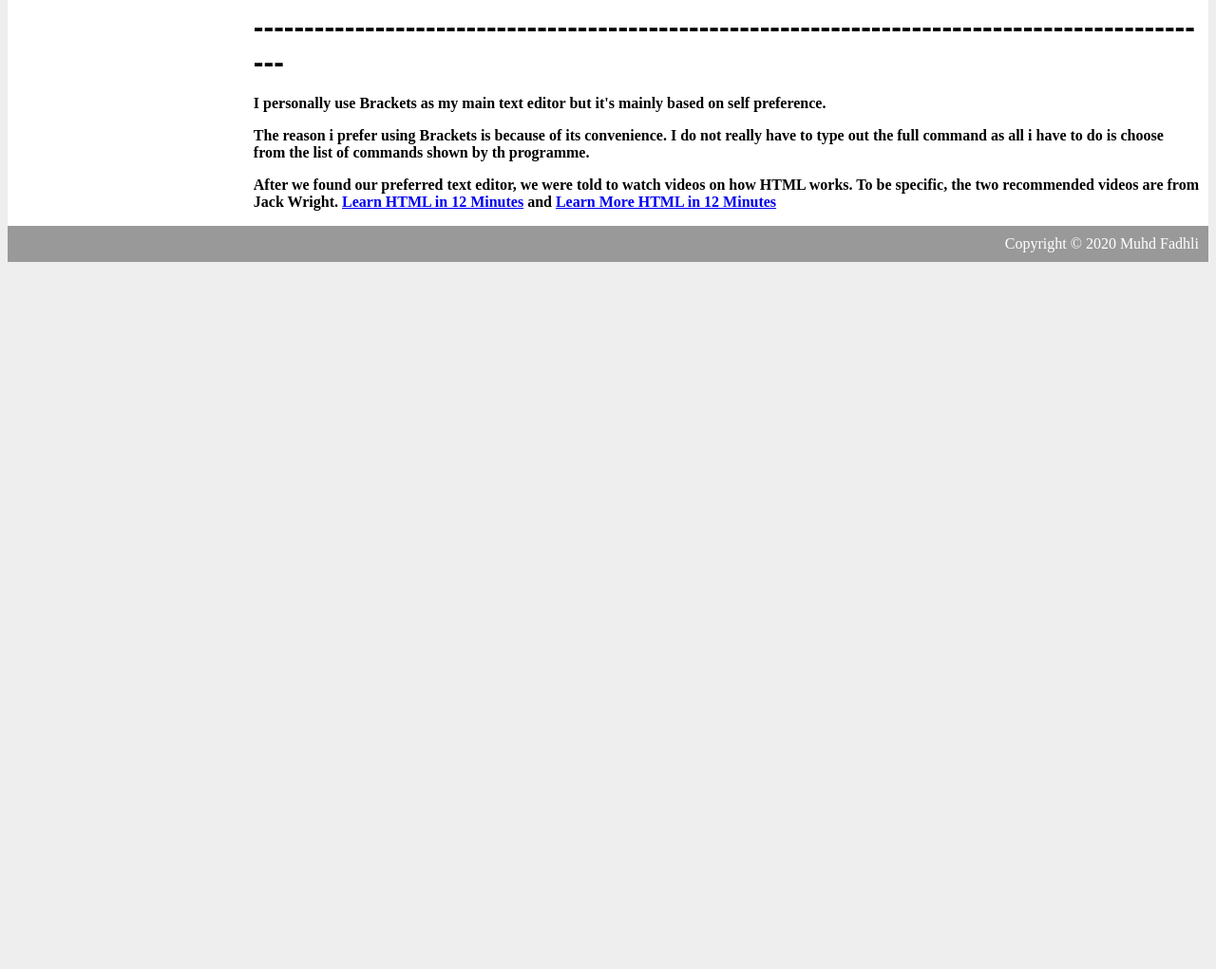
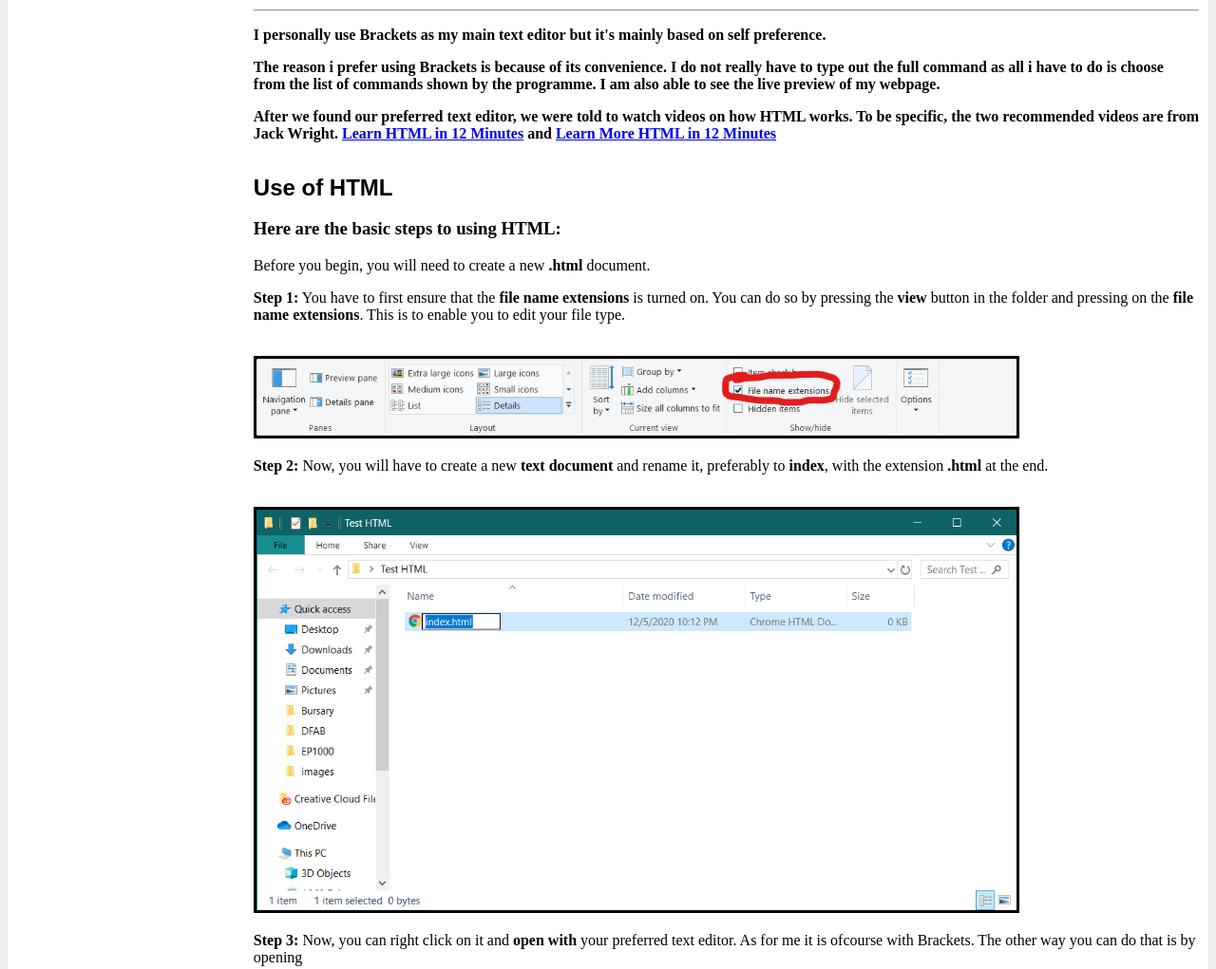
Before and after one commit to Darksnowle/EP1000, a plain HTML site: page Web.html in a window 1280 px wide. Shown: the part 2140-3161 px from the top of the page at 95% size. Before the commit the page ends 2424 px from the top, so only its background shows below. Drawn offline with Linux system fonts and the light colour scheme.

Commit message:
updated web development

```diff
--- a/Web.html
+++ b/Web.html
@@ -45,13 +45,40 @@
                             <a href="https://brackets.io"> <img src="images/brackets.png" alt="brackets" width=500></a>
                         </li>
                     </ul>
-                <h1>------------------------------------------------------------------------------------------------</h1>
+
+                <hr>
 
                 <p><b>I personally use Brackets as my main text editor but it's mainly based on self preference.</b></p>
 
-                <p><b>The reason i prefer using Brackets is because of its convenience. I do not really have to type out the full command as all i have to do is choose from the list of commands shown by th programme.</b></p>
+                <p><b>The reason i prefer using Brackets is because of its convenience. I do not really have to type out the full command as all i have to do is choose from the list of commands shown by the programme. I am also able to see the live preview of my webpage.</b></p>
 
-                <p><b>After we found our preferred text editor, we were told to watch videos on how HTML works. To be specific, the two recommended videos are from Jack Wright. <a href="https://www.youtube.com/watch?v=bWPMSSsVdPk"><u>Learn HTML in 12 Minutes</u></a> and <a href="https://www.youtube.com/watch?v=KJ13lX20FqU&t=122s"><u>Learn More HTML in 12 Minutes</u></a></b></p>
+                <p><b>After we found our preferred text editor, we were told to watch videos on how HTML works. To be specific, the two recommended videos are from Jack Wright. <a href="https://www.youtube.com/watch?v=bWPMSSsVdPk"><u>Learn HTML in 12 Minutes</u></a> and <a href="https://www.youtube.com/watch?v=KJ13lX20FqU&t=122s"><u>Learn More HTML in 12 Minutes</u></a></b></p><br>
+
+                <h2>Use of HTML</h2>
+
+                <h3>Here are the basic steps to using HTML:</h3>
+
+                    <p>Before you begin, you will need to create a new <b>.html</b> document.</p>
+
+                    <p><b>Step 1:</b> You have to first ensure that the <b>file name extensions</b> is turned on. You can do so by pressing the <b>view</b> button in the folder and pressing on the <b>file name extensions</b>. This is to enable you to edit your file type.</p><br>
+                            <img src="images/extensionjpg.jpg" width=800 border="3"><br>
+
+                    <p><b>Step 2:</b> Now, you will have to create a new <b>text document</b> and rename it, preferably to <b>index</b>, with the extension <b>.html</b> at the end.</p><br>
+                        <img src="images/test.png" width="800" border="3"><br>
+
+                    <p><b>Step 3:</b> Now, you can right click on it and <b>open with</b> your preferred text editor. As for me it is ofcourse with Brackets. The other way you can do that is by opening </p><br>
+
+                        <img src="images/open.png" width="800" border="3"><br>
+
+                    <p><b>OR</b> You can also open that file through your text editor. Simply click on <b>File</b>><b>Open</b> and find your <b>index.html</b> folder.</p><br>
+
+                    <img src="images/new.png" width="800" border="3"><br>
+
+                    <p><b>Step 4:</b> You can now start writting down code. I have written down the template of what a basic html code should look like down below.</p><br>
+
+                        <img src="images/start.png"><br>
+
+                    <p>This is what it should look like. As i previously mentioned, the neat thing about <b>Brackets</b> is that you can get a live preview of your webpage. You can simply do so by pressing the lightning looking button at the right side.</p>
             </div>
         </div>
 
```
Also changed, not shown: images/extensionjpg.jpg (added), images/file_extension.png (added), images/live.jpg (added), images/new.png (added), images/open.png (added), images/start.png (added), images/test.png (added), 1 other file.
